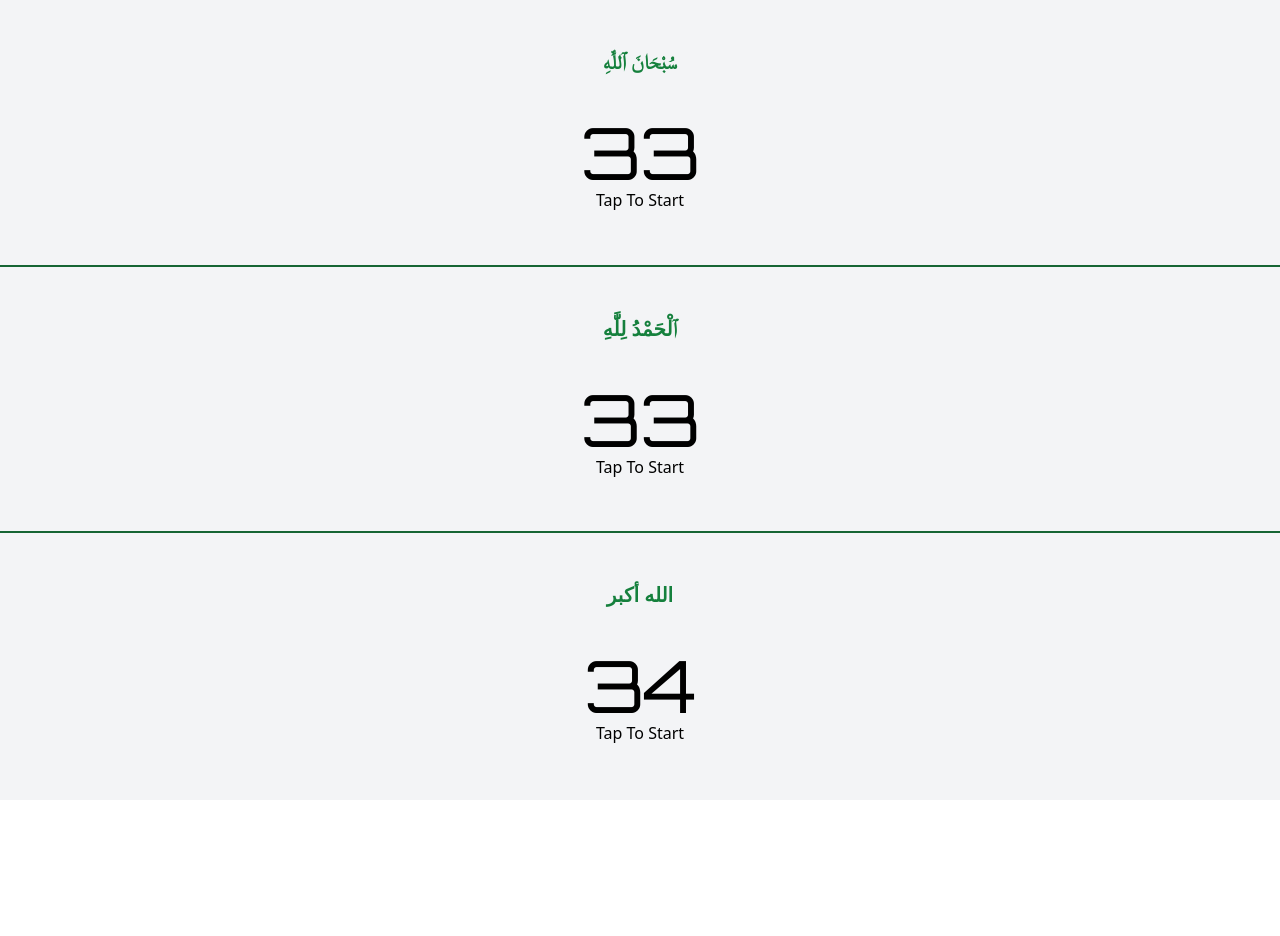
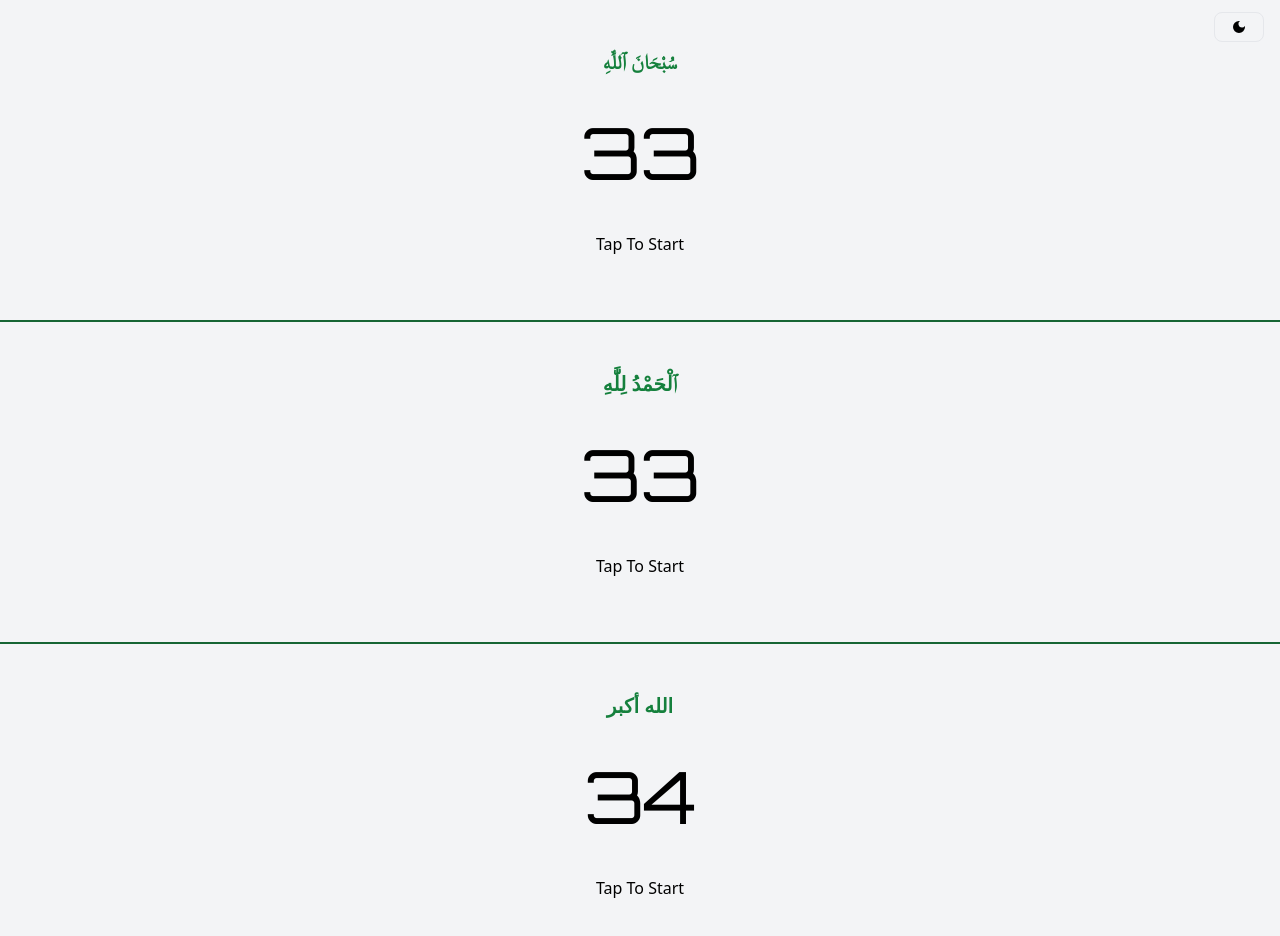
Before and after one commit to devXamr/dhikr-log, a React (Vite) app: page /tasbih in a window 1280 px wide. Shown: the top 936 px of the page. Before the commit the page ends 800 px from the top, so only its background shows below. Built offline with nearby package versions, Linux system fonts and the light colour scheme.

Commit message:
added dark mode

```diff
--- a/src/Alhamdulillah.jsx
+++ b/src/Alhamdulillah.jsx
@@ -2,7 +2,7 @@ import {GrPowerReset} from "react-icons/gr";
 import {useState} from "react";
 
 
-export default function Alhamdulillah(){
+export default function Alhamdulillah({dark}){
     const [alham, setAlham] = useState(33)
 
     function updateTasbih(e){
@@ -14,8 +14,8 @@ export default function Alhamdulillah(){
         e.stopPropagation()
         setAlham(33)
     }
-    return <>
-        <div className='w-screen h-1/3 bg-gray-100 pb-16 border-b-2 border-green-800' onClick={updateTasbih}>
+    return <div className={`${dark && 'dark'}`}>
+        <div className='w-screen h-1/3 bg-gray-100 pb-16 border-b-2 border-green-800 dark:bg-black' onClick={updateTasbih}>
 
 
             <div className='pt-12 text-center font-semibold text-xl text-green-700'>ٱلْحَمْدُ لِلَّٰهِ</div>
@@ -23,18 +23,18 @@ export default function Alhamdulillah(){
 
 
             <div className='flex justify-center mt-10'>
-                <div className='font-orbitron text-center text-7xl'>{alham}</div>
+                <div className='font-orbitron text-center text-7xl dark:text-green-400'>{alham}</div>
 
                 {alham === 0 &&<div className='ml-4 mr-2 mt-4'>
-                    <GrPowerReset onClick={resetAlham} className='ml-auto mr-auto text-4xl'/>
+                    <GrPowerReset onClick={resetAlham} className='ml-auto mr-auto text-4xl dark:text-gray-500'/>
                 </div>}
             </div>
-            {alham === 33 && <div className='font-sans font-light text-center pt-11}'>Tap To Start</div>}
+            {alham === 33 && <div className='font-sans font-light text-center pt-11 dark:text-white'>Tap To Start</div>}
 
 
 
         </div>
 
 
-    </>
+    </div>
 }
--- a/src/Alllahu.jsx
+++ b/src/Alllahu.jsx
@@ -2,7 +2,7 @@ import {GrPowerReset} from "react-icons/gr";
 import {useState} from "react";
 
 
-export default function Alllahu(){
+export default function Alllahu({dark}){
     const [allahu, setAllahu] = useState(34)
 
     function updateTasbih(e){
@@ -14,26 +14,26 @@ export default function Alllahu(){
         e.stopPropagation()
         setAllahu(34)
     }
-    return <>
-        <div className='w-screen h-1/3 bg-gray-100 pb-16' onClick={updateTasbih}>
+    return <div className={`${dark && 'dark'}`}>
+        <div className='w-screen h-1/3 bg-gray-100 pb-16 dark:bg-black' onClick={updateTasbih}>
 
 
             <div className='pt-12 text-center font-semibold text-xl text-green-700'>الله أكبر</div>
 
 
             <div className='flex justify-center mt-10'>
-            <div className='font-orbitron text-center text-7xl'>{allahu}</div>
+            <div className='font-orbitron text-center text-7xl dark:text-green-400'>{allahu}</div>
 
                 {allahu === 0 &&<div className='ml-4 mr-2 mt-4'>
-                    <GrPowerReset onClick={resetAllahu} className='ml-auto mr-auto text-4xl'/>
+                    <GrPowerReset onClick={resetAllahu} className='ml-auto mr-auto text-4xl dark:text-gray-500'/>
                 </div>}
             </div>
-            {allahu === 34 && <div className='font-sans font-light text-center pt-11}'>Tap To Start</div>}
+            {allahu === 34 && <div className='font-sans font-light text-center pt-11 dark:text-white'>Tap To Start</div>}
 
 
 
         </div>
 
 
-    </>
+    </div>
 }
--- a/src/App.jsx
+++ b/src/App.jsx
@@ -18,11 +18,16 @@ import TasbihMain from "./TasbihMain.jsx";
    // return tas
 
 export default function App() {
+    const [darkOn, setDarkOn] = useState(false)
+
+    function darkSetter(){
+        setDarkOn(prev => !prev)
+    }
     return <BrowserRouter>
             <Routes>
-                <Route path="/simple" element={<CountingTasbih />} />
-                <Route path='/tasbih' element={<TasbihMain/>} />
-                <Route path='/' element={<Landing/>} />
+                <Route path="/simple" element={<CountingTasbih isDarkOn={darkOn} setDark={darkSetter} />} />
+                <Route path='/tasbih' element={<TasbihMain isDarkOn={darkOn} setterFunc={darkSetter}/>} />
+                <Route path='/' element={<Landing setDark={darkSetter} isDarkOn={darkOn}/>} />
             </Routes>
         </BrowserRouter>
 
--- a/src/CountingTasbih.jsx
+++ b/src/CountingTasbih.jsx
@@ -2,6 +2,7 @@ import {useEffect, useState} from "react";
 import {GrPowerReset} from "react-icons/gr";
 import RowComp from "./RowComp.jsx";
 import OneFullRow from "./OneFullRow.jsx";
+import DarkModeToggleButton from "./DarkModeToggleButton.jsx";
 
 
 
@@ -30,7 +31,7 @@ const getLogs = () => {
     if(!logs) return []
     return logs
 }
-export default function CountingTasbih(){
+export default function CountingTasbih({isDarkOn, setDark}){
     const [tasbih, setTasbih] = useState(getTasbih)
     const [name, setName] = useState('')
     const [isSaveClicked, setIsSaveClicked] = useState(false)
@@ -91,24 +92,25 @@ export default function CountingTasbih(){
 
 
     return (
-        <>
-            <div className='w-screen h-screen z-10' onClick={updateTasbih}>
+        <div className={`${isDarkOn && 'dark'}`}>
+            <DarkModeToggleButton boolVal={isDarkOn} setterFunc={setDark}/>
+            <div className='w-screen h-screen z-10 dark:bg-black' onClick={updateTasbih}>
 
 
                 <div className='pt-80'>
-                    <GrPowerReset onClick={resetTasbih} className='ml-auto mr-auto text-4xl'/>
+                    <GrPowerReset onClick={resetTasbih} className='ml-auto mr-auto text-4xl dark:text-gray-500'/>
                 </div>
 
 
-                <div className='font-orbitron text-center text-7xl mt-14'>{tasbih}</div>
+                <div className='font-orbitron text-center text-7xl mt-14 dark:text-gray-400'>{tasbih}</div>
 
-                {tasbih === 0 && <div className='font-sans font-light text-center pt-12'>Tap To Start</div>}
+                {tasbih === 0 && <div className='font-sans font-light text-center pt-12 dark:text-white'>Tap To Start</div>}
 
                 {tasbih > 0 && <div
                     className='font-bold text-center bg-slate-200 text-black w-max mt-11 mr-auto ml-auto pr-3 pl-3 pt-1 pb-1 rounded-lg text-xl border-4 border-white hover:border-green-800 hover:cursor-pointer duration-200 hover:px-5' onClick={changeSave}>Save</div>}
 
 
-                <div onClick={changeLog} className='font-bold text-center bg-slate-200 text-black w-max mt-4 mr-auto ml-auto pr-3 pl-3 pt-1 pb-1 rounded-lg text-xl mb-8 border-4 border-white hover:border-green-800 hover:cursor-pointer duration-200 hover:px-5'>{isLogClicked? 'Close' : 'Show Log'}</div>
+                <div onClick={changeLog} className='font-bold text-center bg-slate-200 text-black w-max mt-4 mr-auto ml-auto pr-3 pl-3 pt-1 pb-1 rounded-lg text-xl mb-8 border-4 border-white hover:border-green-800 hover:cursor-pointer duration-200 hover:px-5 dark:text-white dark:bg-gray-600 dark:border-gray-700'>{isLogClicked? 'Close' : 'Show Log'}</div>
                 { isLogClicked &&
                     <div className='mr-1 ml-1'>
                         <div className='flex justify-between font-bold'>
@@ -139,7 +141,7 @@ export default function CountingTasbih(){
             </div>}
 
 
-        </>
+        </div>
     )
 
 }
--- /dev/null
+++ b/src/DarkModeToggleButton.jsx
@@ -0,0 +1,11 @@
+import { MdDarkMode } from "react-icons/md";
+import { MdOutlineLightMode } from "react-icons/md";
+import { MdLightMode } from "react-icons/md";
+
+export default function DarkModeToggleButton({boolVal, setterFunc}){
+    return <div className={`${boolVal && 'dark'} absolute right-4 top-3 border px-4 py-1.5 rounded-lg dark:text-white`} onClick={setterFunc} >
+       <MdDarkMode/>
+
+    </div>
+
+}
--- a/src/Landing.jsx
+++ b/src/Landing.jsx
@@ -1,6 +1,7 @@
 import {useNavigate} from "react-router-dom";
+import DarkModeToggleButton from "./DarkModeToggleButton.jsx";
 
-export default function Landing(){
+export default function Landing({isDarkOn, setDark}){
 
     const navigate = useNavigate()
     function simpleDirect(){
@@ -9,9 +10,18 @@ export default function Landing(){
     function tasbihDirect(){
         navigate('/tasbih')
     }
-    return <div className='h-screen w-screen'>
-        <div className='text-center mt-72 font-semibold text-green-700 text-xl'>Choose Your Option</div>
-        <div onClick={simpleDirect} className='pt-4 pr-6 pl-6 pb-4 hover:w-52 border-white border-4 hover:shadow-md hover:border-green-800 text-center mt-7 w-48 mr-auto ml-auto rounded-xl bg-gray-200 hover:cursor-pointer duration-200'>Simple Counter</div>
-        <div onClick={tasbihDirect} className='pt-4 pr-8 pl-8 pb-4 hover:shadow-md text-center mt-7 w-48 mr-auto ml-auto rounded-xl bg-gray-200 hover:w-52 border-4 border-white hover:border-green-800 hover:cursor-pointer duration-200'>Tasbih</div>
+    return <div className={`${isDarkOn && 'dark'}`}>
+
+
+
+    <DarkModeToggleButton boolVal={isDarkOn} setterFunc={setDark}/>
+    <div className='h-screen w-screen dark:bg-black'>
+
+
+
+        <div className='text-center pt-72 font-semibold text-green-700 text-xl dark:text-green-400'>Choose Your Option</div>
+        <div onClick={simpleDirect} className='pt-4 pr-6 pl-6 pb-4 hover:w-52 border-white border-4 hover:shadow-md hover:border-green-800 text-center mt-7 w-48 mr-auto ml-auto rounded-xl bg-gray-200 hover:cursor-pointer duration-200 dark:bg-gray-600 dark:text-white dark:font-bold dark:border-gray-700'>Simple Counter</div>
+        <div onClick={tasbihDirect} className='pt-4 pr-8 pl-8 pb-4 hover:shadow-md text-center mt-7 w-48 mr-auto ml-auto rounded-xl bg-gray-200 hover:w-52 border-4 border-white hover:border-green-800 hover:cursor-pointer duration-200 dark:bg-gray-600 dark:text-white dark:font-bold dark:border-gray-700'>Tasbih</div>
+    </div>
     </div>
 }
--- a/src/Subhanallah.jsx
+++ b/src/Subhanallah.jsx
@@ -2,7 +2,7 @@ import {GrPowerReset} from "react-icons/gr";
 import {useState} from "react";
 
 
-export default function Subhanallah(){
+export default function Subhanallah({dark}){
     const [subhan, setSubhan] = useState(33)
 
     function updateTasbih(e){
@@ -14,8 +14,8 @@ export default function Subhanallah(){
         e.stopPropagation()
         setSubhan(33)
     }
-    return <>
-        <div className='w-screen h-1/3 bg-gray-100 pb-16 border-b-2 border-green-800' onClick={updateTasbih}>
+    return <div className={`${dark && 'dark'}`}>
+        <div className='w-screen h-1/3 bg-gray-100 pb-16 border-b-2 border-green-800 dark:bg-black' onClick={updateTasbih}>
 
 
             <div className='pt-12 text-center font-semibold text-xl text-green-700'>سُبْحَانَ ٱللَّٰهِ</div>
@@ -23,17 +23,17 @@ export default function Subhanallah(){
 
 
             <div className='flex justify-center mt-10'>
-                <div className='font-orbitron text-center text-7xl'>{subhan}</div>
+                <div className='font-orbitron text-center text-7xl dark:text-green-400'>{subhan}</div>
 
                 {subhan === 0 &&<div className='ml-4 mr-2 mt-4'>
-                    <GrPowerReset onClick={resetTasbih} className='ml-auto mr-auto text-4xl'/>
+                    <GrPowerReset onClick={resetTasbih} className='ml-auto mr-auto text-4xl dark:text-gray-500'/>
                 </div>}
             </div>
-            {subhan === 33 && <div className='font-sans font-light text-center pt-11}'>Tap To Start</div>}
+            {subhan === 33 && <div className='font-sans font-light text-center pt-11 dark:text-white'>Tap To Start</div>}
 
 
         </div>
 
 
-    </>
+    </div>
 }
--- a/src/TasbihMain.jsx
+++ b/src/TasbihMain.jsx
@@ -1,11 +1,13 @@
 import Subhanallah from "./Subhanallah.jsx";
 import Alhamdulillah from "./Alhamdulillah.jsx";
 import Alllahu from "./Alllahu.jsx";
+import DarkModeToggleButton from "./DarkModeToggleButton.jsx";
 
-export default function TasbihMain(){
+export default function TasbihMain({isDarkOn, setterFunc}){
     return <div className='h-screen w-screen'>
-        <Subhanallah/>
-        <Alhamdulillah/>
-        <Alllahu/>
+        <DarkModeToggleButton boolVal={isDarkOn} setterFunc={setterFunc}/>
+        <Subhanallah dark={isDarkOn}/>
+        <Alhamdulillah dark={isDarkOn}/>
+        <Alllahu dark={isDarkOn}/>
     </div>
 }
--- a/src/index.css
+++ b/src/index.css
@@ -1,3 +1,7 @@
 @tailwind base;
 @tailwind components;
 @tailwind utilities;
+
+* {
+    @apply transition-colors duration-200
+}
--- a/tailwind.config.js
+++ b/tailwind.config.js
@@ -4,11 +4,15 @@ export default {
     "./src/**/*.{js,ts,jsx,tsx}"
   ],
   theme: {
+
     extend: {
       fontFamily: {
         orbitron: ['Orbitron', 'sans-serif'], // Add the Orbitron font here
       },
     },
+
   },
+  darkMode: 'selector',
+
   plugins: [],
 }
```
